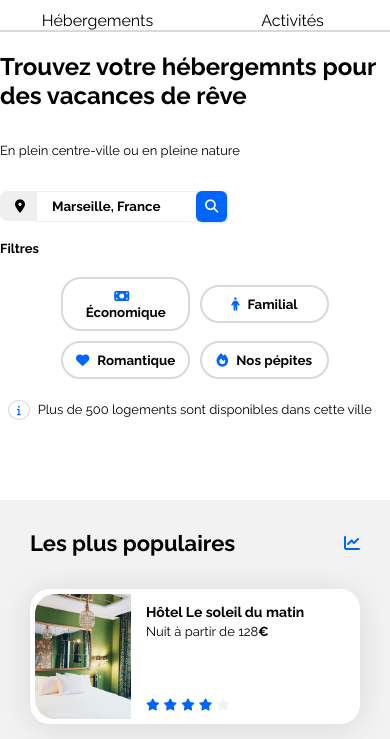
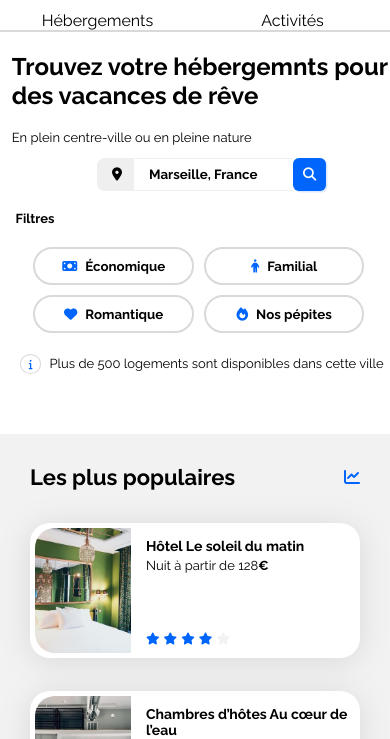
Before and after one commit to Yannstj/booki-starter-code, a plain HTML site: page index.html in a window 390 px wide. Shown: the part 34-773 px from the top of the page. Drawn offline with Linux system fonts and the light colour scheme.

Commit message:
desktop and responsive ok v1

```diff
--- a/css/style.css
+++ b/css/style.css
@@ -101,10 +101,12 @@ header li {
 }
 
 .form-search {
+  display: flex;
+  justify-content: space-between;
   border-radius: 8px;
   border: 0.5px solid #efefef;
   width: 300px;
-  height: 30px;
+  height: 35px;
   margin-top: 20px;
 }
 
@@ -122,26 +124,23 @@ header li {
 .filters {
   border: none;
   width: 43%;
-  height: 92%;
-}
-.btn-icon {
-  display: inline;
 }
 
-.icon-search {
+.btn-search i {
   display: none;
-}
-.fa-magnifying-glass {
-  /* display: none; */
 }
 
 .btn-search {
   border: none;
   border-radius: 0px 8px 8px 0px;
-  width: 40.5%;
+  width: 38%;
   height: 100%;
   color: white;
   background-color: #0065fc;
+}
+
+.btn-txt {
+  font-weight: bold;
 }
 
 .box-filters {
@@ -517,11 +516,9 @@ footer li {
 /* Tablette < 884px */
 @media (max-width: 884px) {
   .hebergements-cards a {
-    height: 230px;
+    height: 235px;
   }
-  .activites-card img {
-    height: 200px;
-  }
+
   .footer-elements {
     gap: 60px;
   }
@@ -589,6 +586,22 @@ footer li {
   .main-hebergements {
     display: flex;
     flex-wrap: wrap;
+    justify-content: center;
+  }
+
+  .info-txt {
+    width: 100%;
+    padding-left: 3%;
+  }
+
+  .form-search {
+    display: flex;
+    justify-content: center;
+    margin: 0;
+    border-radius: 5px;
+    border: none;
+    width: 300px;
+    height: 33px;
   }
   .location {
     border: 4px solid #efefef;
@@ -601,28 +614,21 @@ footer li {
     padding-left: 15px;
     padding-right: 15px;
   }
-  .form-search {
-    display: flex;
-    border-radius: 5px;
-    border: none;
-    width: 300px;
-    height: 30px;
-    margin-top: 20px;
+  .btn-txt {
+    display: none;
+    width: 100%;
   }
 
   .btn-search {
-    display: none;
-  }
-
-  .icon-search {
-    display: flex;
     border: none;
     margin: 0;
     padding: 0;
+    width: 0;
   }
 
-  .icon-search i {
-    padding: 9px;
+  .btn-search i {
+    display: inline-block;
+    padding: 10px;
     margin: 0;
     border-radius: 6px;
     box-shadow: 1.5px 1.5px 0px var(--filter-bg-color);
@@ -641,16 +647,24 @@ footer li {
     width: 100%;
     height: auto;
     justify-content: center;
+    padding-left: 2%;
     padding-bottom: 10px;
   }
 
+  .box-filters h2 {
+    padding-left: 2%;
+  }
+
   .btn-filters {
-    width: 33%;
+    width: 42%;
   }
 
   /* info  */
 
   .info {
+    width: 100%;
+    margin: 0;
+    padding-left: 3%;
   }
 
   /* hebergements and populaires */
@@ -694,6 +708,11 @@ footer li {
     background-color: #0065fc;
     /* ici order 1 permet à populaires de passer devant car order commence à 0 */
   }
+
+  .hebergements-title {
+    margin-top: 8px;
+    margin-bottom: 15px;
+  }
   .hebergements-cards {
     display: flex;
     flex-direction: column;
@@ -701,6 +720,18 @@ footer li {
 
   .hebergements-cards a {
     width: 100%;
+    height: 238px;
+  }
+
+  .card-hebergements {
+  }
+
+  .card-hebergements img {
+    height: 130px;
+  }
+
+  .card-content {
+    padding-left: 8px;
   }
 
   /* Activtes and photos */
@@ -708,13 +739,17 @@ footer li {
   .activites-and-photos {
     display: flex;
     flex-direction: column;
+    padding-left: 5%;
+    padding-right: 5%;
   }
 
   .activites-cards {
     display: flex;
     flex-direction: column;
   }
-
+  .activites-cards img {
+    height: 138px;
+  }
   /* footer */
 
   footer {
@@ -724,5 +759,7 @@ footer li {
   .footer-elements {
     display: flex;
     flex-direction: column;
+    padding-left: 2%;
+    gap: 40px;
   }
 }
--- a/index.html
+++ b/index.html
@@ -32,18 +32,16 @@
         </header>
         <main>
             <section class="main-hebergements">
-                <h1>Trouvez votre hébergemnts pour des vacances de rêve</h1>
-                <p>En plein centre-ville ou en pleine nature</p>
+                <div class="info-txt">
+                    <h1>Trouvez votre hébergemnts pour des vacances de rêve</h1>
+                    <p>En plein centre-ville ou en pleine nature</p>
+                </div>
                 <form method="get" class="form-search">
                     <button type="submit" class="location"><i class="fa-solid fa-location-dot"></i></button>
                     <label for="filters"></label>
                     <input type="text" id="filters" class="filters" value="Marseille, France">
-                    <!-- <button type="submit" class="btn-search"><i
-                            class="fa-solid fa-magnifying-glass"></i>Rechercher</button> -->
-                    <div class="btn-icon">
-                        <button type="submit" class="icon-search"><i class="fa-solid fa-magnifying-glass"></i></button>
-                        <button type="submit" class="btn-search">Rechercher</button>
-                    </div>
+                    <button type="submit" class="btn-search"><span class="btn-txt">Rechercher</span><i
+                            class="fa-solid fa-magnifying-glass"></i></button>
                 </form>
                 <div class="box-filters">
                     <h2>Filtres</h2>
```
